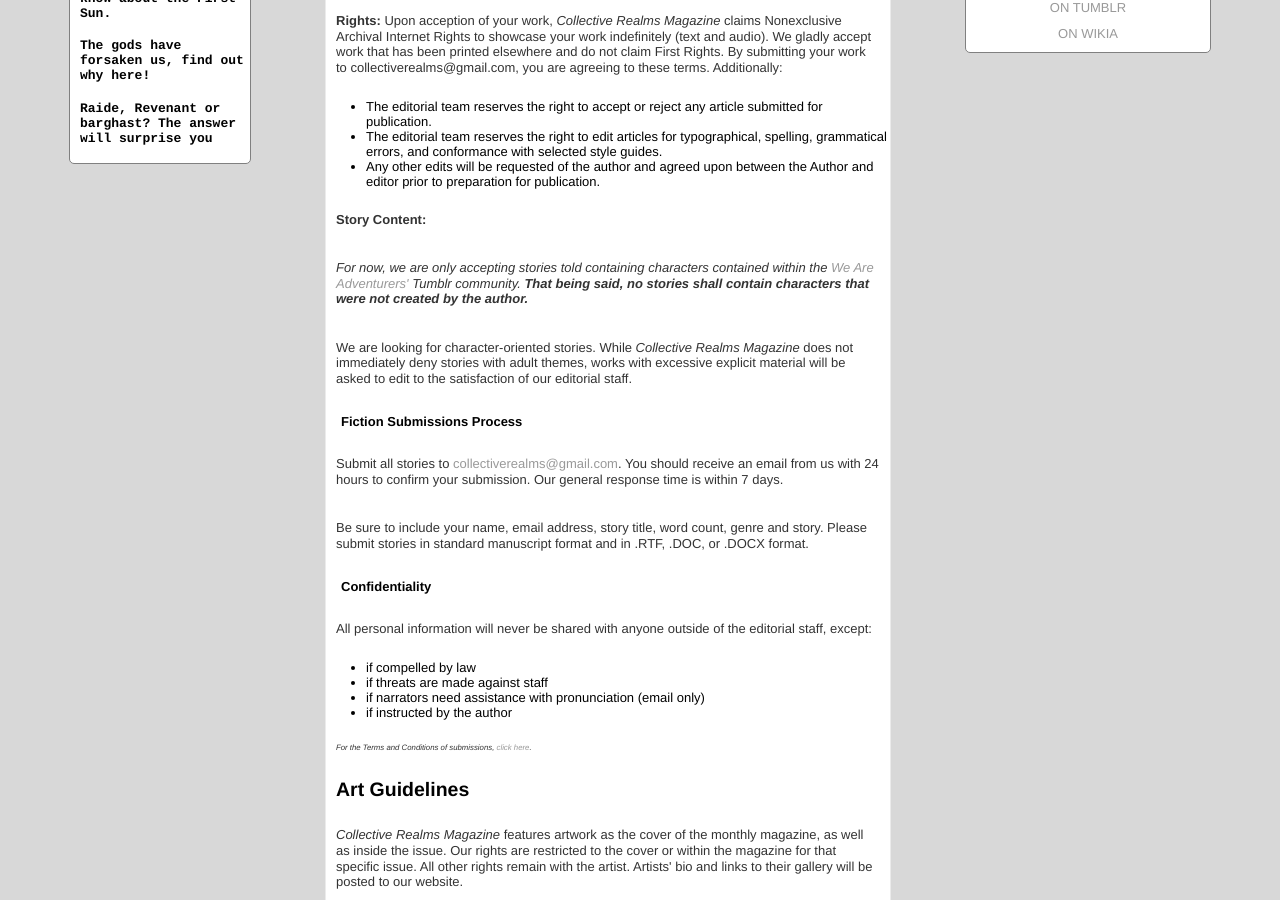
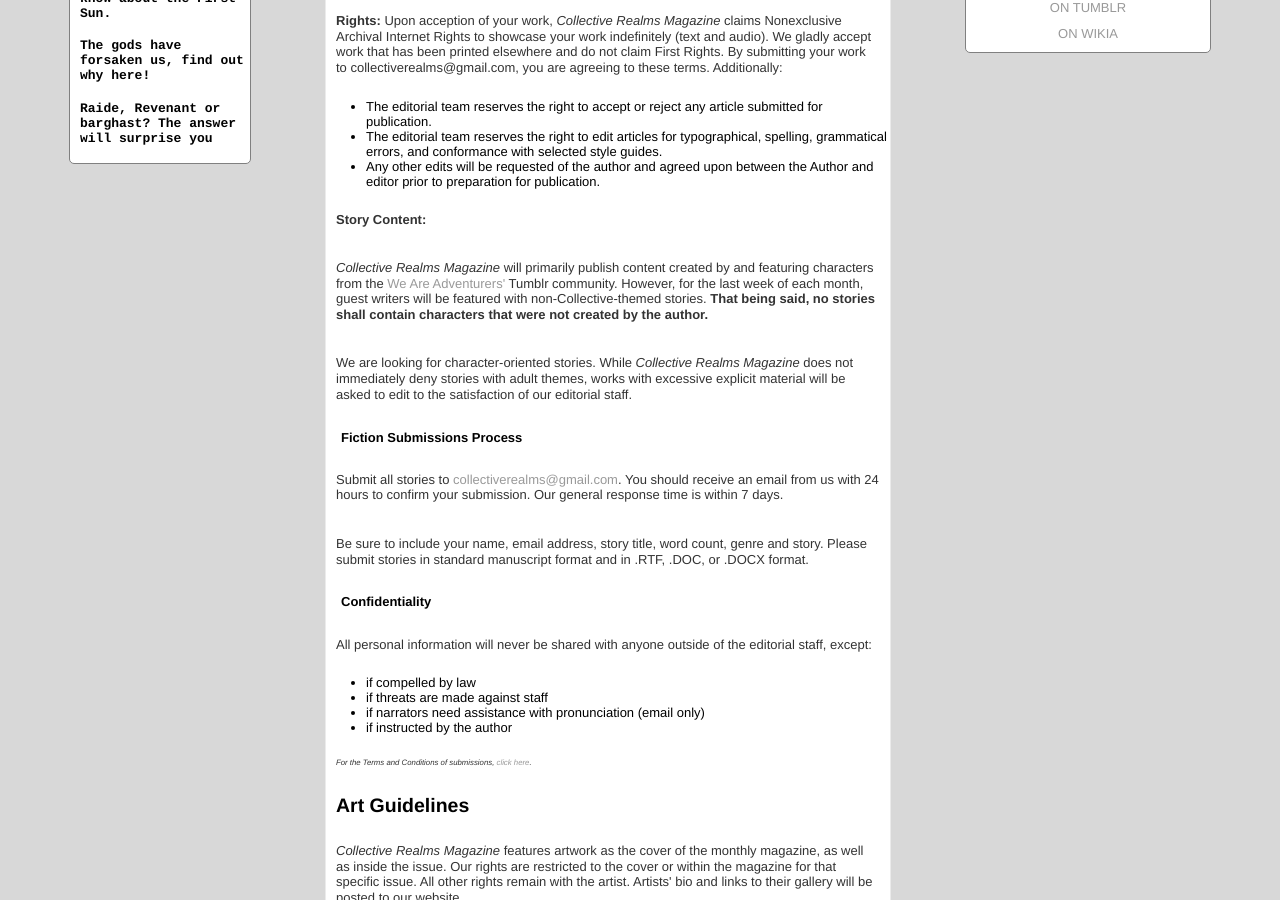
Before and after one commit to collectiverealms/collectiverealms, a Jekyll site: the page built from submissions.html, in a window 1280 px wide and 900 px high, scrolled down 487 px. Built offline with Jekyll 4.4.1, drawn with Linux system fonts in a browser that asks for light colours.

Commit message:
Update submissions.html

```diff
--- a/submissions.html
+++ b/submissions.html
@@ -15,7 +15,7 @@
       <li> Any other edits will be requested of the author and agreed upon between the Author and editor prior to preparation for publication.</li>
    </ul>
    <p><strong>Story Content:</strong></p>
-   <p><i>For now, we are only accepting stories told containing characters contained within the <a href="http://weareadventurers.tumblr.com/">We Are Adventurers'</a> Tumblr community. <strong> That being said, no stories shall contain characters that were not created by the author.</strong></i></p>
+   <p><i>Collective Realms Magazine</i> will primarily publish content created by and featuring characters from the <a href="http://weareadventurers.tumblr.com/">We Are Adventurers'</a> Tumblr community. However, for the last week of each month, guest writers will be featured with non-Collective-themed stories.<strong> That being said, no stories shall contain characters that were not created by the author.</strong></i></p>
    <p>We are looking for character-oriented stories. While <i>Collective Realms Magazine</i> does not immediately deny stories with adult themes, works with excessive explicit material will be asked to edit to the satisfaction of our editorial staff.</p>
    <h4>Fiction Submissions Process</h4>
    <p>Submit all stories to <a href="mailto:{{ site.email}}">collectiverealms@gmail.com</a>. You should receive an email from us with 24 hours to confirm your submission. Our general response time is within 7 days.</p>
```
